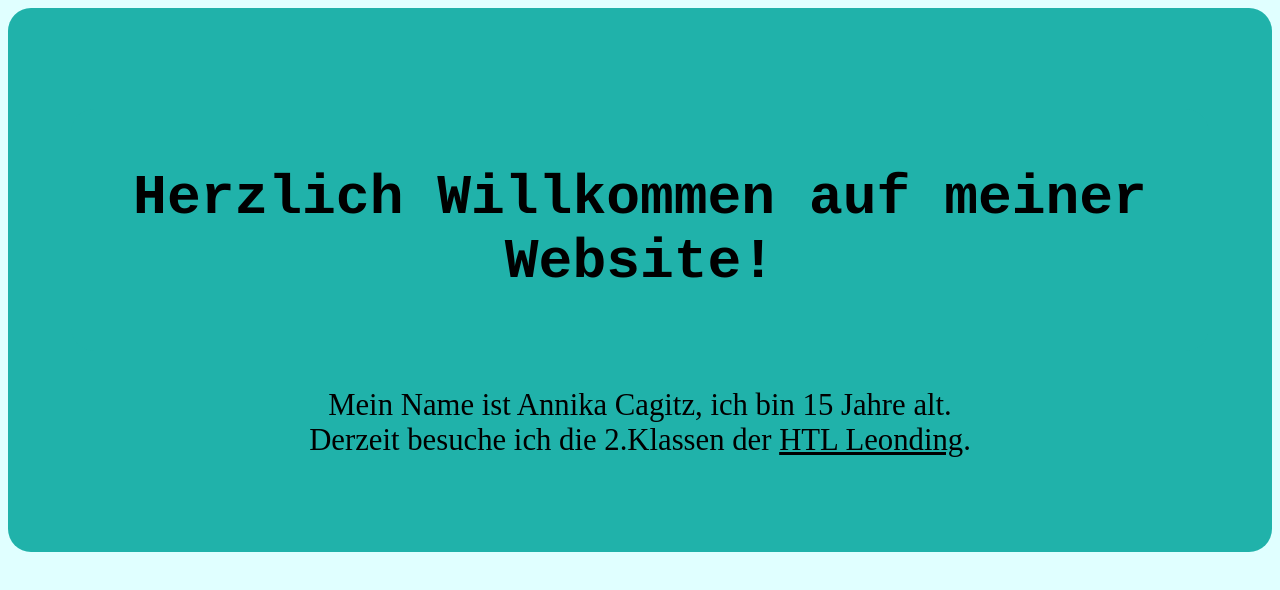
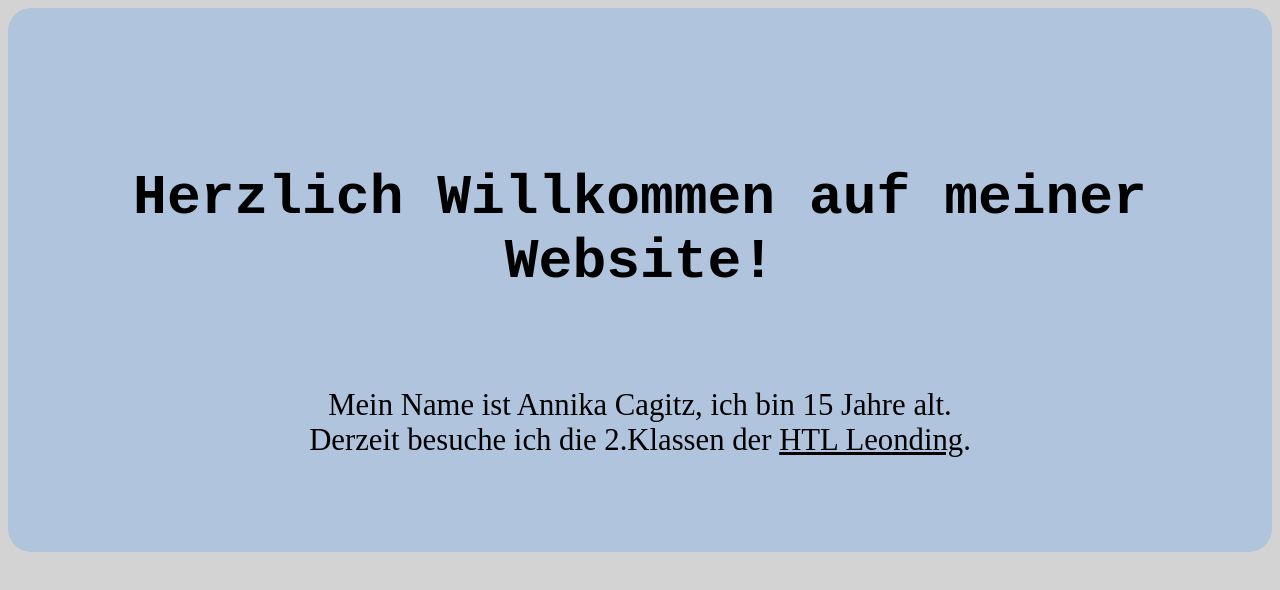
Before and after one commit to IT180179/it180179.github.io, a plain HTML site: page index.html in a window 1280 px wide. Both pictures are taken after a click on the element 640 px from the left and 140 px from the top of the page. Drawn offline with Linux system fonts and the light colour scheme.

Commit message:
Initial commit

```diff
--- a/code.js
+++ b/code.js
@@ -1,6 +1,6 @@
  function myFunction() {
 
-    document.getElementById("body").style.backgroundColor = "lightseagreen";
+    document.getElementById("body").style.backgroundColor = "lightsteelblue";
     document.getElementById("body").style.fontFamily = "Aria";
     document.getElementById("body").style.padding ="5%";
     document.getElementById("body").style.fontSize ="160%";
--- a/style.css
+++ b/style.css
@@ -2,7 +2,7 @@ h1{
 
     color:black;
     text-align: center;
-    background-color:lightseagreen;
+    background-color:lightsteelblue;
     border-radius: 23px;
     padding: 0.5%;
     padding-top:5%;
@@ -12,7 +12,7 @@ h1{
 }
 body{
     font-family: 'Courier New', Courier, monospace;
-    background-color: lightcyan ;
+    background-color: lightgrey ;
 }
 p{
     color:black;
```
